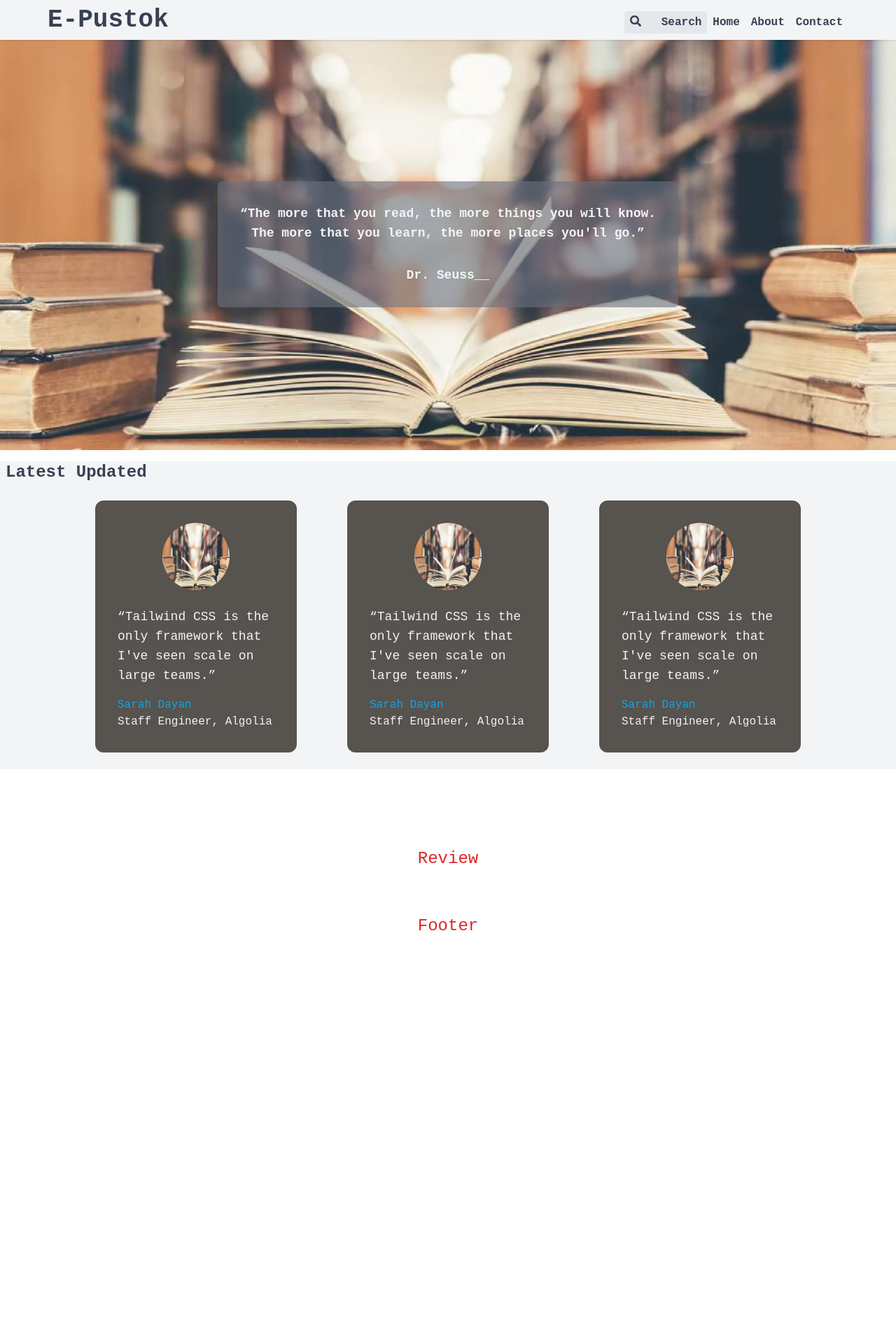
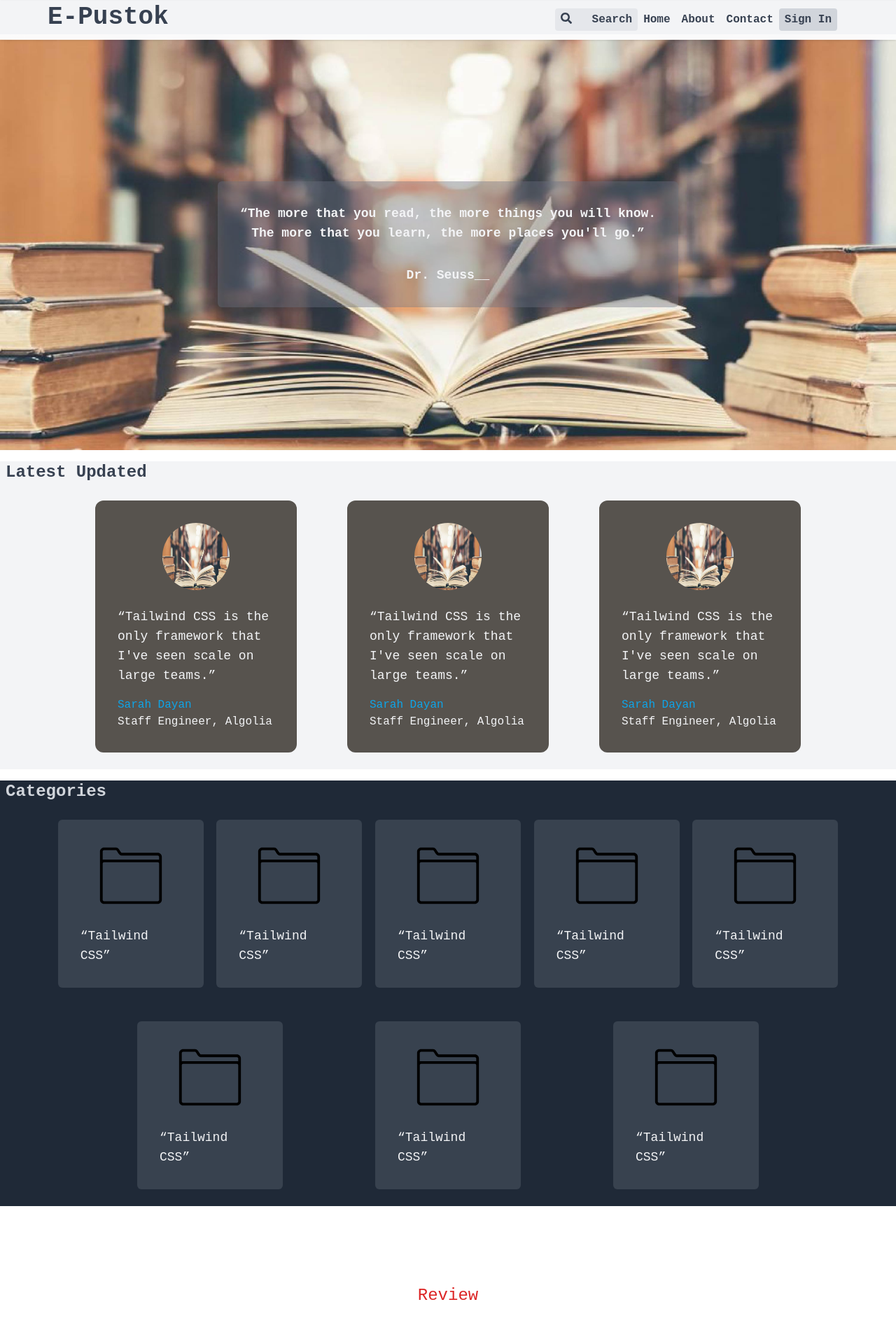
Before and after one commit to ano201/pustok, a Next.js app: page / in a window 1280 px wide. Shown: the top 1920 px of the page at 70% size. Before the commit the page ends 1339 px from the top, so only its background shows below. Built offline with nearby package versions, Linux system fonts and the light colour scheme.

Commit message:
categories

```diff
--- a/components/Home/Banner.js
+++ b/components/Home/Banner.js
@@ -22,7 +22,7 @@ const Banner = () => {
         {/* classnames package should be install */}
         <div
           className={classNames(
-            "bg-gray-500/60 text-gray-100 w-fit rounded-md",
+            "bg-gray-500/40 text-gray-100 w-fit rounded-md",
             {
               "font-semibold text-lg mx-auto p-8": large,
               "text-xs p-2": !large,
--- /dev/null
+++ b/components/Home/Categories.js
@@ -0,0 +1,21 @@
+import Category from "./Category.js";
+
+const Categories = () => {
+  return (
+    <div className="bg-gray-800">
+      <h1 className="ml-2 text-2xl font-semibold text-gray-300">Categories</h1>
+      <div className="max-w-6xl mx-auto flex justify-evenly flex-wrap">
+        <Category></Category>
+        <Category></Category>
+        <Category></Category>
+        <Category></Category>
+        <Category></Category>
+        <Category></Category>
+        <Category></Category>
+        <Category></Category>
+      </div>
+    </div>
+  );
+};
+
+export default Categories;
--- /dev/null
+++ b/components/Home/Category.js
@@ -0,0 +1,22 @@
+const Category = () => {
+  return (
+    <div style={{ width: "13rem" }}>
+      <figure className="rounded-md p-8 text-gray-100 bg-gray-400/20 my-6">
+        <img
+          className="w-24 h-24 full mx-auto"
+          src="/Images/Icons/folder.svg"
+          alt=""
+          width="384"
+          height="512"
+        />
+        <div className="pt-6 space-y-4">
+          <blockquote>
+            <p className="text-lg font-medium">“Tailwind CSS”</p>
+          </blockquote>
+        </div>
+      </figure>
+    </div>
+  );
+};
+
+export default Category;
--- a/components/Shared/Navigation.js
+++ b/components/Shared/Navigation.js
@@ -69,7 +69,7 @@ const Navigation = () => {
                     </a>
                   </Link>
                 </div>
-                <div className="py-2">
+                <div className="pl-2 pr-4">
                   <div
                     className={classNames(
                       "text-right",
@@ -81,10 +81,12 @@ const Navigation = () => {
                       }
                     )}
                   >
+                    <button>
                       <FontAwesomeIcon
                         onClick={() => setOpen(true)}
                         icon={faBars}
                       ></FontAwesomeIcon>
+                    </button>
                   </div>
                   <div
                     className={classNames(
@@ -97,10 +99,12 @@ const Navigation = () => {
                       }
                     )}
                   >
+                    <button>
                       <FontAwesomeIcon
                         onClick={() => setOpen(false)}
                         icon={faTimes}
                       ></FontAwesomeIcon>
+                    </button>
                   </div>
                   {open && (
                     <motion.div
@@ -139,6 +143,11 @@ const Navigation = () => {
                             Contact
                           </a>
                         </Link>
+                        <Link href="/account">
+                          <a className="font-semibold text-2l px-2 py-1 bg-gray-300 hover:bg-gray-400 duration-300 rounded">
+                            Sign In
+                          </a>
+                        </Link>
                       </div>
                     </motion.div>
                   )}
--- a/pages/about.js
+++ b/pages/about.js
@@ -1,6 +1,6 @@
 const about = () => {
   return (
-    <div className="mt-16">
+    <div className="pt-14">
       <h1 className="text-center text-2xl text-red-600">about</h1>
     </div>
   );
--- a/pages/contact.js
+++ b/pages/contact.js
@@ -2,7 +2,7 @@ import React from "react";
 
 const contact = () => {
   return (
-    <div className="mt-16">
+    <div className="pt-14">
       <h1 className="text-center text-2xl text-red-600">Contact Us</h1>
     </div>
   );
--- a/pages/index.js
+++ b/pages/index.js
@@ -1,5 +1,6 @@
 import Head from "next/head";
 import Banner from "../components/Home/Banner";
+import Categories from "../components/Home/Categories";
 import Review from "../components/Home/Review";
 import Latest from "./../components/Home/Latest";
 
@@ -17,6 +18,9 @@ export default function Home({ setVisible }) {
         <section className="mt-4">
           <Latest></Latest>
         </section>
+        <section className="mt-4">
+          <Categories></Categories>
+        </section>
         <section className="mt-28">
           <Review></Review>
         </section>
```
Also changed, not shown: public/Images/Icons/folder.svg (added). Lines whose indentation alone changed are shown as unchanged.
